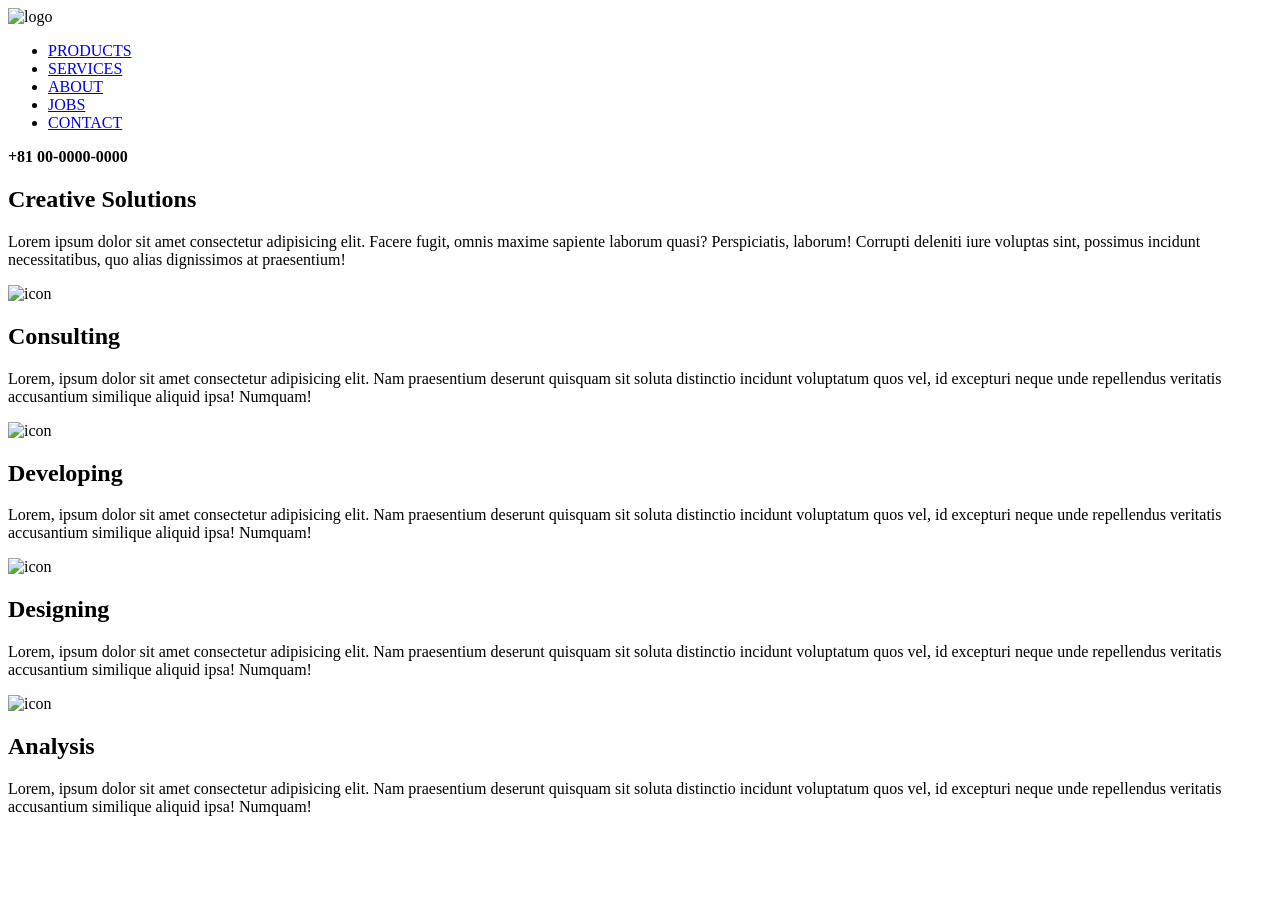
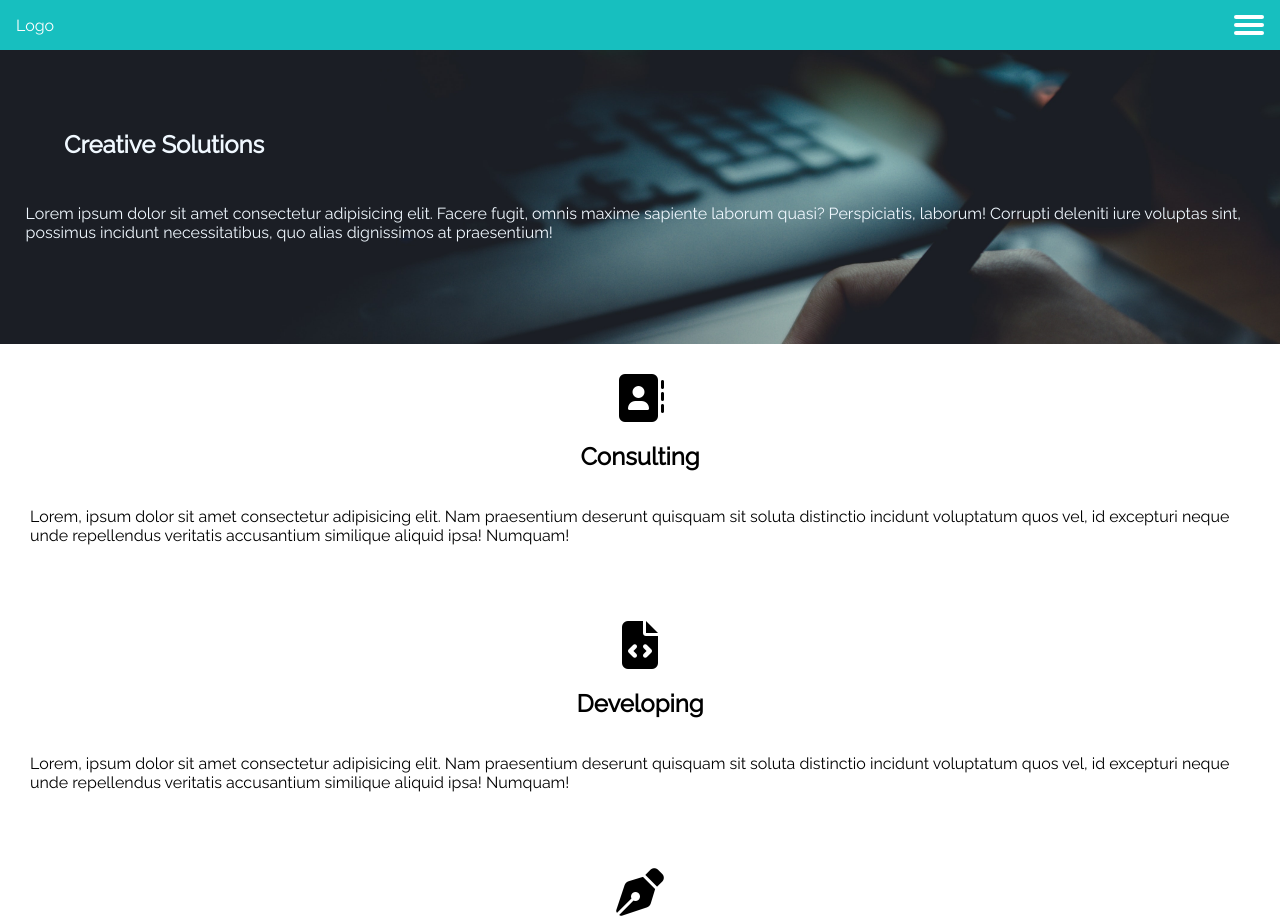
Before and after one commit to ForeroDaniel/mobile-first, a plain HTML site: page index.html in a window 1280 px wide. Shown: the top 919 px of the page. Before the commit the page ends 832 px from the top, so only its background shows below. Drawn offline with Linux system fonts and the light colour scheme.

Commit message:
add CSS styles to main.css

```diff
--- a/index.html
+++ b/index.html
@@ -1,57 +1,61 @@
 <!DOCTYPE html>
 <html lang="en">
 <head>
-  <link rel="stylesheet" type="text/css" href="main.css">
+  <link rel="stylesheet" href="main.css">
+  <link rel="stylesheet" href="https://cdnjs.cloudflare.com/ajax/libs/font-awesome/5.13.0/css/all.min.css">
   <meta charset="UTF-8">
   <meta http-equiv="X-UA-Compatible" content="IE=edge">
   <meta name="viewport" content="width=device-width, initial-scale=1.0">
+  <script src="https://kit.fontawesome.com/ca024de755.js" crossorigin="anonymous"></script>
   <title>My Mobile First Practice</title>
 </head>
 <body>
-  <header>
-    <img src="#" alt="logo">
-    <nav>
-      <ul>
+  <header class="top-nav">
+    <p>Logo</p>
+
+    <input id="menu-toggle" type="checkbox" />
+    <label class='menu-button-container' for="menu-toggle">
+    <div class='menu-button'></div>
+    </label>
+    <ul class="menu">
       <li><a href="#">PRODUCTS</a></li>
       <li><a href="#">SERVICES</a></li>
       <li><a href="#">ABOUT</a></li>
       <li><a href="#">JOBS</a></li>
       <li><a href="#">CONTACT</a></li>
     </ul>
-      <p><strong>+81 00-0000-0000</strong></p>
-    </nav>
   </header>
   <main>
-    <section>
+    <section class="section-one">
       <h1>Creative Solutions</h1>
-      <p>
+      <p id="section-one-text">
         Lorem ipsum dolor sit amet consectetur adipisicing elit. Facere fugit, omnis maxime sapiente laborum quasi? Perspiciatis, laborum! Corrupti deleniti iure voluptas sint, possimus incidunt necessitatibus, quo alias dignissimos at praesentium!
       </p>
     </section>
-    <section>
+    <section class="section-two">
       <article>
-        <img src="#" alt="icon">
+        <i class="fa-solid fa-address-book"></i>
         <h2>Consulting</h2>
         <p>
           Lorem, ipsum dolor sit amet consectetur adipisicing elit. Nam praesentium deserunt quisquam sit soluta distinctio incidunt voluptatum quos vel, id excepturi neque unde repellendus veritatis accusantium similique aliquid ipsa! Numquam!
         </p>
       </article>
       <article>
-        <img src="#" alt="icon">
+        <i class="fa-solid fa-file-code"></i>
         <h2>Developing</h2>
         <p>
           Lorem, ipsum dolor sit amet consectetur adipisicing elit. Nam praesentium deserunt quisquam sit soluta distinctio incidunt voluptatum quos vel, id excepturi neque unde repellendus veritatis accusantium similique aliquid ipsa! Numquam!
         </p>
       </article>
       <article>
-        <img src="#" alt="icon">
+        <i class="fa-solid fa-pen-nib"></i>
         <h2>Designing</h2>
         <p>
           Lorem, ipsum dolor sit amet consectetur adipisicing elit. Nam praesentium deserunt quisquam sit soluta distinctio incidunt voluptatum quos vel, id excepturi neque unde repellendus veritatis accusantium similique aliquid ipsa! Numquam!
         </p>
       </article>
       <article>
-        <img src="#" alt="icon">
+        <i class="fa-solid fa-compass-drafting"></i>
         <h2>Analysis</h2>
         <p>
           Lorem, ipsum dolor sit amet consectetur adipisicing elit. Nam praesentium deserunt quisquam sit soluta distinctio incidunt voluptatum quos vel, id excepturi neque unde repellendus veritatis accusantium similique aliquid ipsa! Numquam!
--- a/main.css
+++ b/main.css
@@ -0,0 +1,138 @@
+@import url(https://fonts.googleapis.com/css?family=Raleway);
+
+h1 {
+  padding-left: 5%;
+}
+h2 {
+  vertical-align: center;
+  text-align: center;
+}
+html, body {
+  margin: 0;
+  height: 100%;
+}
+article{
+  padding: 2%;
+}
+i  {
+  font-size: 48px;
+}
+
+* {
+  font-family: "Raleway";
+  box-sizing: border-box;
+}
+
+
+
+.top-nav {
+  display: flex;
+  flex-direction: row;
+  align-items: center;
+  justify-content: space-between;
+  background: #17BFBF;
+  color: #FFF;
+  height: 50px;
+  padding: 1em;
+}
+
+.menu {
+  display: flex;
+  flex-direction: column;
+  justify-content: center;
+  align-items: center;
+  margin: 0;
+  padding: 0;
+  position: absolute;
+  top: 0;
+  margin-top: 50px;
+  left: 0;
+  width: 100%;
+}
+
+.menu > li {
+  overflow: hidden;
+  display: flex;
+  justify-content: center;
+  margin: 0;
+  padding: 0.5em 0;
+  width: 100%;
+  background: #222;
+}
+.menu > li:not(:last-child) {
+  border-bottom: 1px solid #444;
+}
+
+.menu-button-container {
+  display: flex;
+  height: 100%;
+  width: 30px;
+  cursor: pointer;
+  flex-direction: column;
+  justify-content: center;
+  align-items: center;
+}
+
+#menu-toggle {
+  display: none;
+}
+
+#menu-toggle ~ .menu li {
+  height: 0;
+  margin: 0;
+  padding: 0;
+  border: 0;
+  transition: height 400ms cubic-bezier(0.23, 1, 0.32, 1);
+}
+#menu-toggle:checked ~ .menu li {
+  border: 1px solid #333;
+  height: 2.5em;
+  padding: 0.5em;
+  transition: height 400ms cubic-bezier(0.23, 1, 0.32, 1);
+}
+
+.menu-button,
+.menu-button::before,
+.menu-button::after {
+  display: block;
+  background-color: #fff;
+  position: absolute;
+  height: 4px;
+  width: 30px;
+  transition: transform 400ms cubic-bezier(0.23, 1, 0.32, 1);
+  border-radius: 2px;
+}
+
+.menu-button::before {
+  content: '';
+  margin-top: -8px;
+}
+.menu-button::after {
+  content: '';
+  margin-top: 8px;
+}
+
+/* section one */
+
+.section-one {
+  background-color: #024059;
+  background-image: url(/pics/glenn-carstens-peters-P1qyEf1g0HU-unsplash.jpg);
+  background-size: cover;
+  color: aliceblue;
+  padding-top: 60px;
+  padding-bottom: 60px;
+}
+
+#section-one-text {
+  padding: 2%;
+}
+
+/* section two */
+
+article {
+  display: flex;
+  flex-direction: column;
+  justify-content: center;
+  align-items: center;
+  padding: 30px;
+}
```
Also changed, not shown: pics/glenn-carstens-peters-P1qyEf1g0HU-unsplash.jpg (added). Lines whose indentation alone changed are shown as unchanged.
